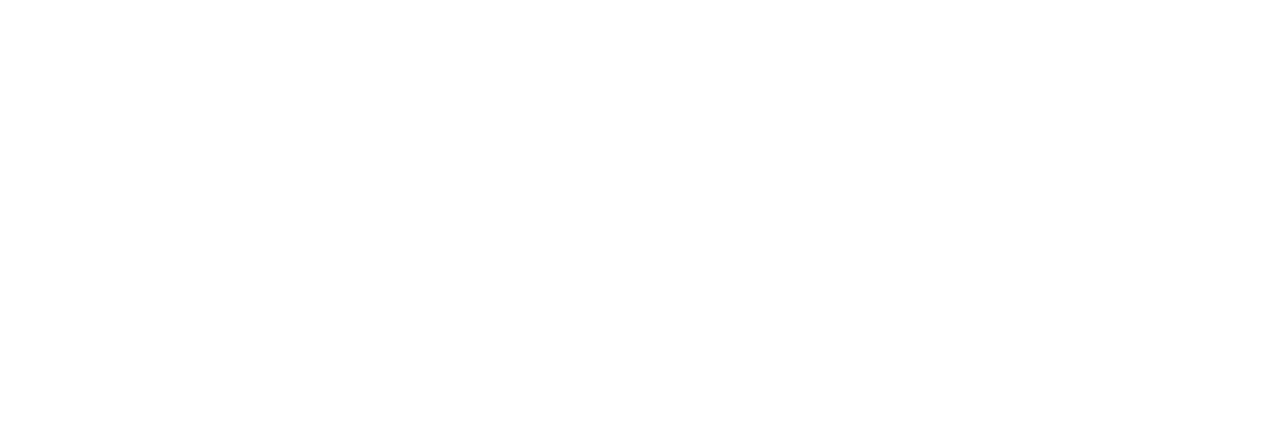
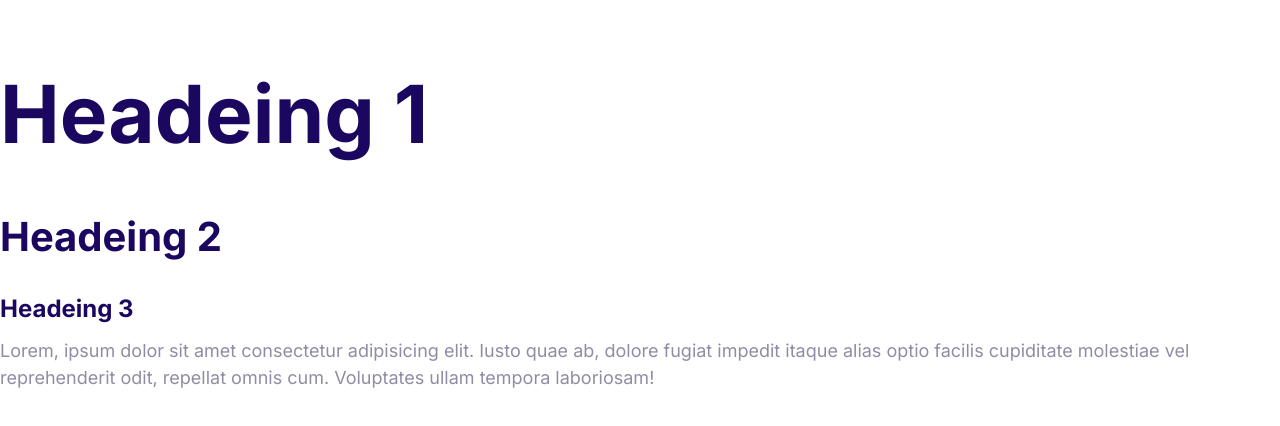
Before and after one commit to HenryLiu96/Front-end-Project, a plain HTML site: page index.html in a window 1280 px wide. Drawn offline with Linux system fonts and the light colour scheme.

Commit message:
Define the styles for the fonts.

```diff
--- a/CSS/styles.css
+++ b/CSS/styles.css
@@ -1,3 +1,38 @@
+html {
+    /* 62.5% of 16px = 10px */
+    font-size: 62.5%;
+}
+
+body {
+    font-family: Inter, Arial, Helvetica, sans-serif;
+    font-size: 2.4rem;
+    line-height: 1.5;
+    color: var(--color-body);
+}
+
+h1, h2, h3 {
+    color: var(--color-headings);
+    /* there is already some margin when using the Inter font */
+    margin-bottom: 1rem;
+}
+
+h1 {
+    font-size: 7rem;
+}
+
+h2 {
+    font-size: 4rem;
+}
+
+h3 {
+    font-size: 3rem;
+}
+
+p {
+    margin-top: 0;
+}
+
+
 :root {
     --color-primary: #2584ff;
     --color-secondary: #00d9ff;
@@ -5,3 +40,21 @@
     --color-headings: #1b0760;
     --color-body: #918ca4;
 }
+
+@media screen and (min-width: 1024px) {
+    body {
+        font-size: 1.8rem;
+    }
+
+    h1 {
+        font-size: 8rem;
+    }
+
+    h2 {
+        font-size: 4rem;
+    }
+
+    h3 {
+        font-size: 2.4rem;
+    }
+}
--- a/index.html
+++ b/index.html
@@ -5,8 +5,24 @@
     <meta http-equiv="X-UA-Compatible" content="IE=edge" />
     <meta name="viewport" content="width=device-width, initial-scale=1.0" />
     <title>Document</title>
+    <link rel="preconnect" href="https://fonts.googleapis.com" />
+    <link rel="preconnect" href="https://fonts.gstatic.com" crossorigin />
+    <link
+      href="https://fonts.googleapis.com/css2?family=Inter:wght@400;700&display=swap"
+      rel="stylesheet"
+    />
     <link rel="stylesheet" href="CSS/normalize.css" />
     <link rel="stylesheet" href="css/styles.css" />
   </head>
-  <body></body>
+  <body>
+    <h1>Headeing 1</h1>
+    <h2>Headeing 2</h2>
+    <h3>Headeing 3</h3>
+    <p>
+      Lorem, ipsum dolor sit amet consectetur adipisicing elit. Iusto quae ab,
+      dolore fugiat impedit itaque alias optio facilis cupiditate molestiae vel
+      reprehenderit odit, repellat omnis cum. Voluptates ullam tempora
+      laboriosam!
+    </p>
+  </body>
 </html>
```
